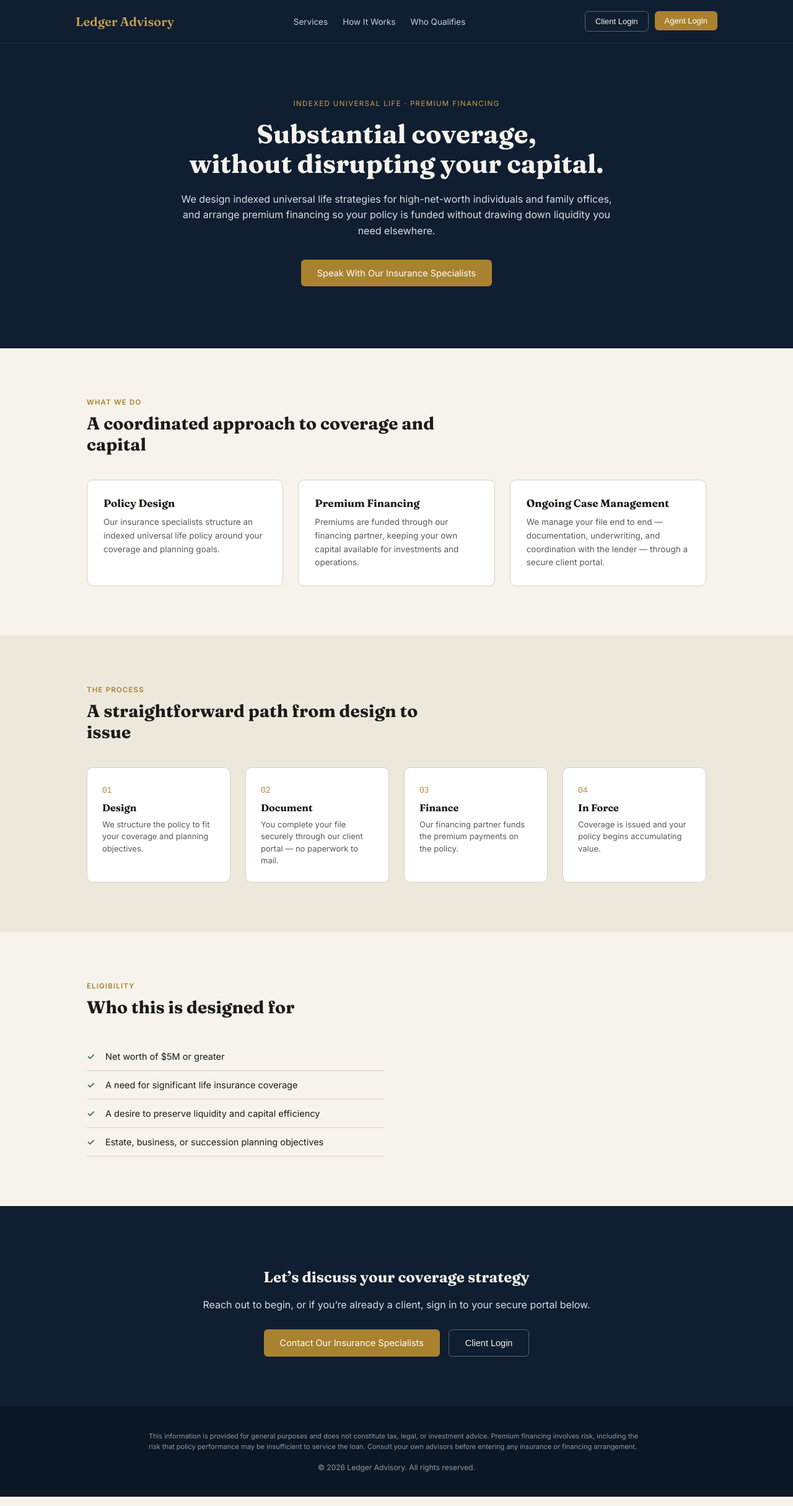
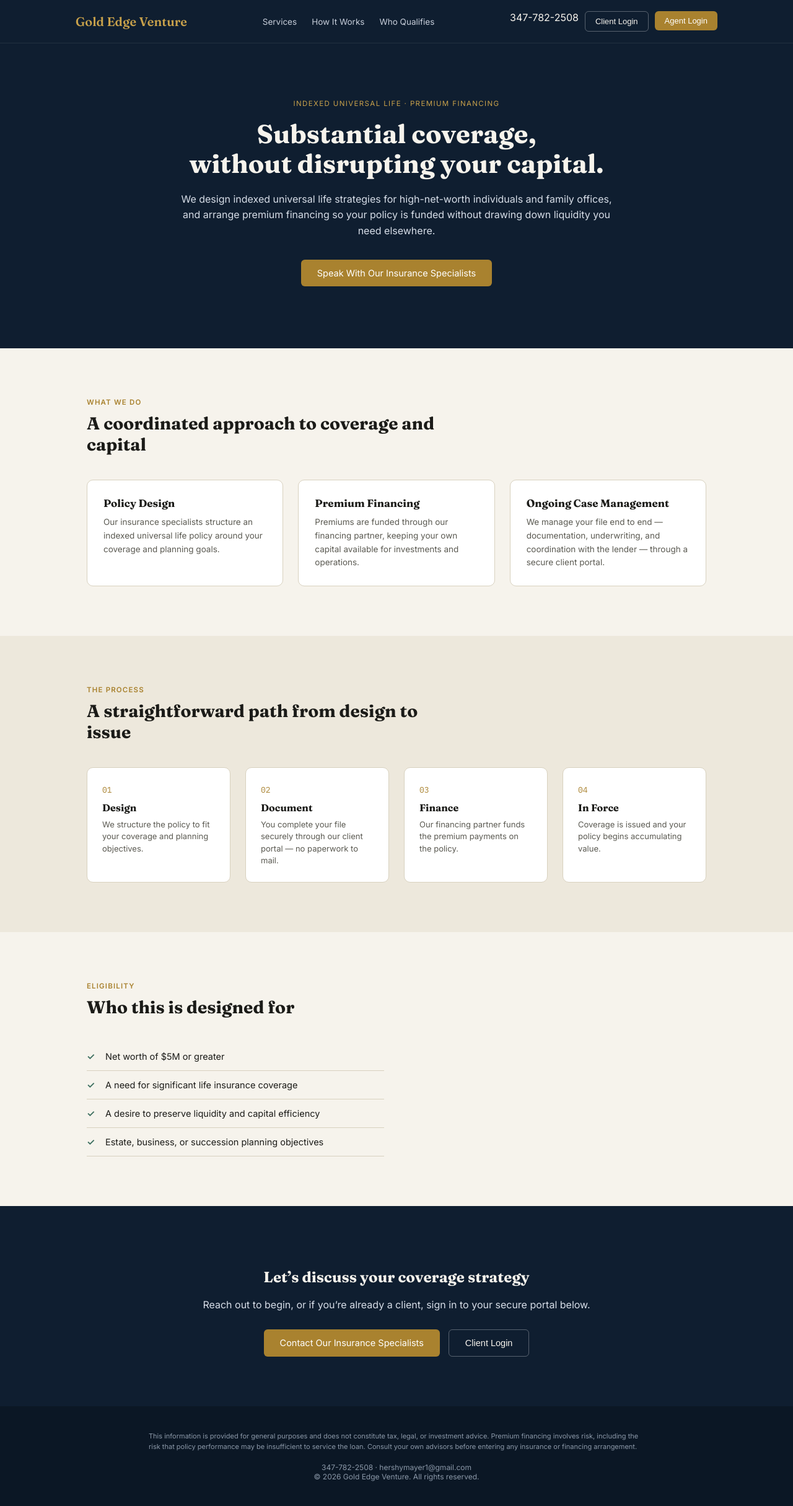
Before and after one commit to afofficetraining/ledger-app-v2, a Next.js app in the folder ledger-app/ledger-app/: page / in a window 1280 px wide. Shown: the whole page at 62% size. Built offline with nearby package versions, Linux system fonts and the light colour scheme.

Commit message:
Update index.js

```diff
--- a/ledger-app/ledger-app/pages/index.js
+++ b/ledger-app/ledger-app/pages/index.js
@@ -5,13 +5,14 @@ export default function Home() {
     <div>
       <header className="site-header">
         <div className="site-header-inner">
-          <div className="brand-mark">Ledger Advisory</div>
+          <div className="brand-mark">Gold Edge Venture</div>
           <nav className="site-nav">
             <a href="#services">Services</a>
             <a href="#process">How It Works</a>
             <a href="#qualify">Who Qualifies</a>
           </nav>
           <div className="header-actions">
+            <a href="tel:3477822508" className="header-phone">347-782-2508</a>
             <Link href="/client/login"><button className="btn-outline">Client Login</button></Link>
             <Link href="/agent/login"><button className="btn-solid">Agent Login</button></Link>
           </div>
@@ -28,7 +29,7 @@ export default function Home() {
             liquidity you need elsewhere.
           </p>
           <div className="hero-actions">
-            <a href="mailto:info@example.com" className="btn-solid large">Speak With Our Insurance Specialists</a>
+            <a href="mailto:hershymayer1@gmail.com" className="btn-solid large">Speak With Our Insurance Specialists</a>
           </div>
         </div>
       </section>
@@ -85,7 +86,7 @@ export default function Home() {
           <h2>Let&rsquo;s discuss your coverage strategy</h2>
           <p>Reach out to begin, or if you&rsquo;re already a client, sign in to your secure portal below.</p>
           <div className="hero-actions">
-            <a href="mailto:info@example.com" className="btn-solid large">Contact Our Insurance Specialists</a>
+            <a href="mailto:hershymayer1@gmail.com" className="btn-solid large">Contact Our Insurance Specialists</a>
             <Link href="/client/login"><button className="btn-outline large">Client Login</button></Link>
           </div>
         </div>
@@ -98,7 +99,10 @@ export default function Home() {
             Premium financing involves risk, including the risk that policy performance may be insufficient to service
             the loan. Consult your own advisors before entering any insurance or financing arrangement.
           </p>
-          <p className="footer-bottom">&copy; 2026 Ledger Advisory. All rights reserved.</p>
+          <p className="footer-bottom">
+            347-782-2508 &middot; hershymayer1@gmail.com
+          </p>
+          <p className="footer-bottom">&copy; 2026 Gold Edge Venture. All rights reserved.</p>
         </div>
       </footer>
     </div>
```
